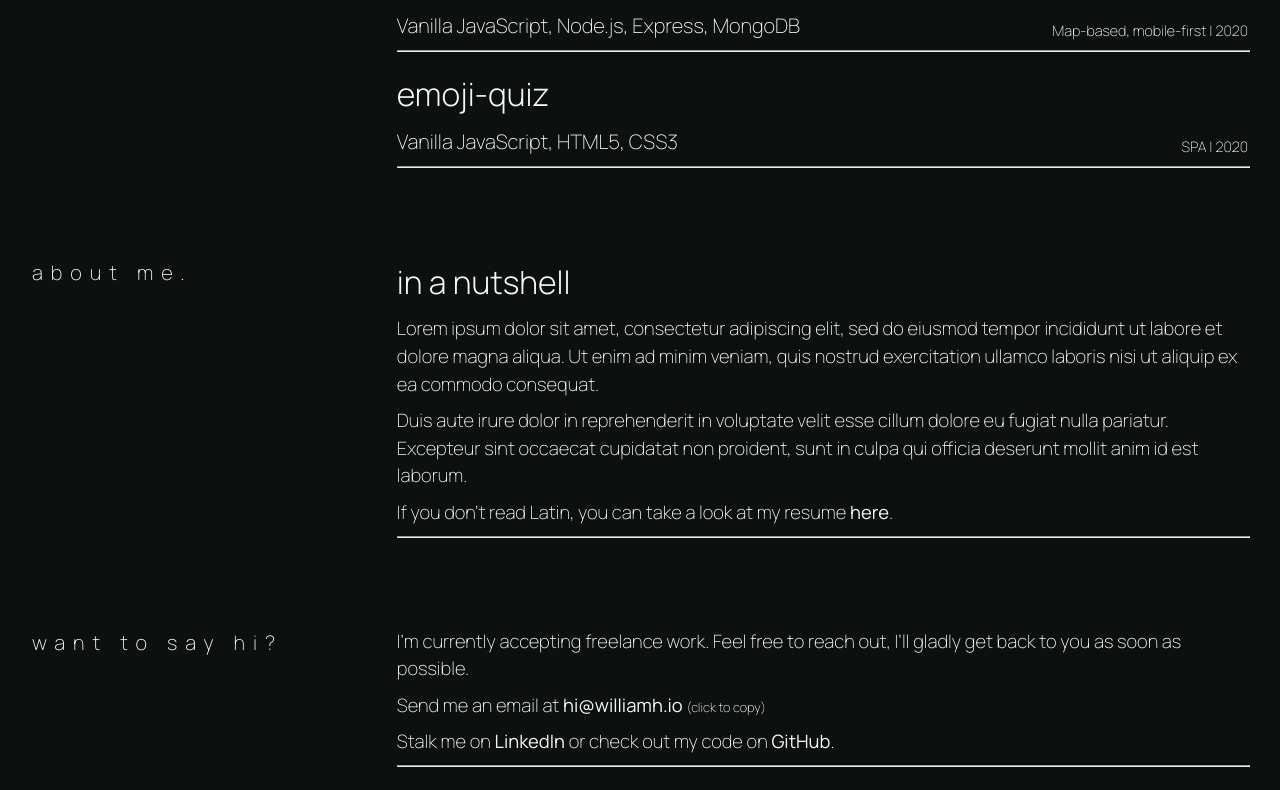
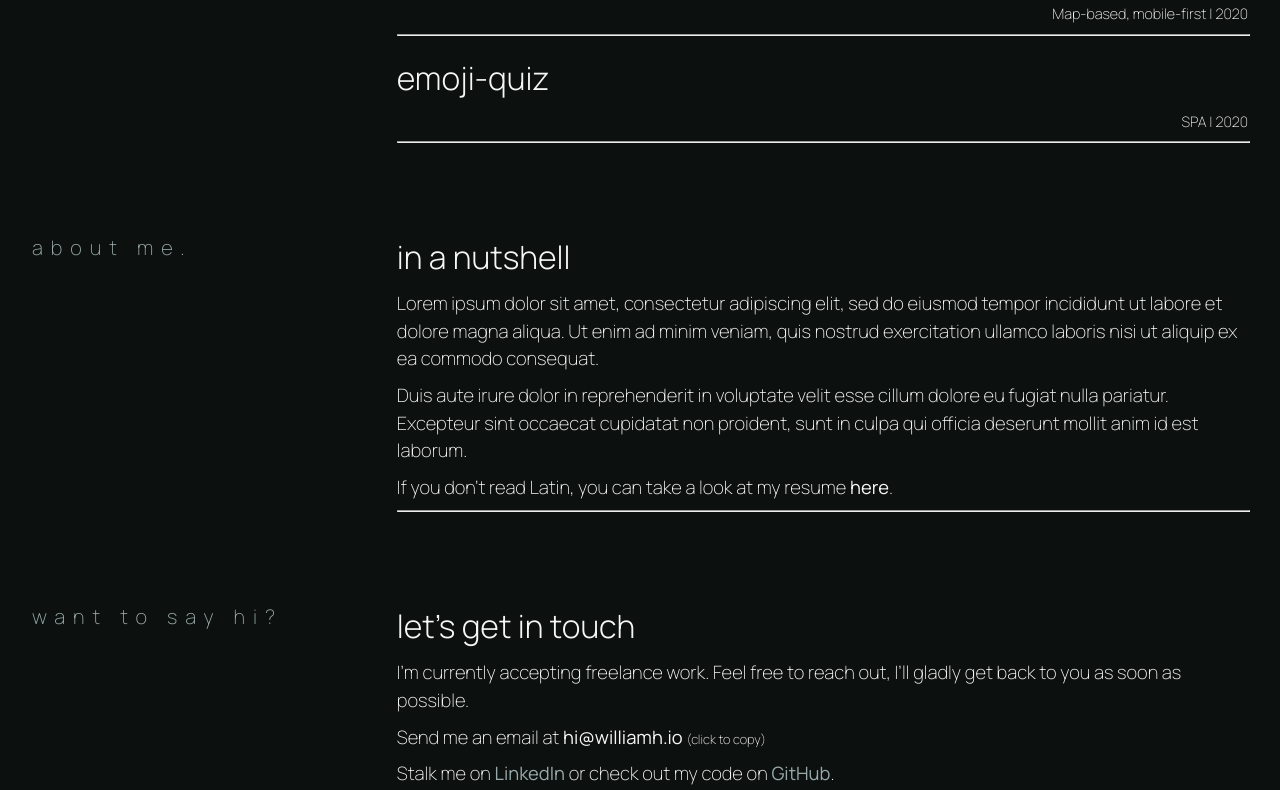
Before and after one commit to williamhzo/williamh.io, a React (Create React App) app: page / in a window 1280 px wide. Shown: the part 850-1640 px from the top of the page. Built offline with nearby package versions, Linux system fonts and the light colour scheme.

Commit message:
refactor css

```diff
--- a/src/Components/ContactInfo.jsx
+++ b/src/Components/ContactInfo.jsx
@@ -17,6 +17,7 @@ const ContactInfo = () => {
 
   return (
     <>
+      <h5 className="section__subtitle">let's get in touch</h5>
       <ul className="contact__info">
         <li className="contact__item">
           I’m currently accepting freelance work. Feel free to reach out, I’ll
--- a/src/Components/ProjectInfo.jsx
+++ b/src/Components/ProjectInfo.jsx
@@ -2,7 +2,7 @@ import React from 'react';
 
 const Project = ({ name, technologies, description, link }) => {
   return (
-    <div>
+    <div className='projects__hover'>
       <h5 className="section__subtitle">
         <a
           href={link}
@@ -14,7 +14,7 @@ const Project = ({ name, technologies, description, link }) => {
         </a>
       </h5>
       <div className="projects__description">
-        <p className="projects__technologies">{technologies}</p>
+        {/* <p className="projects__technologies">{technologies}</p> */}
         <p className="projects__info">{description}</p>
       </div>
       <hr className="content__separator"></hr>
--- a/src/styles/App.scss
+++ b/src/styles/App.scss
@@ -72,6 +72,7 @@ body {
   &__title {
     padding-right: 2rem;
     letter-spacing: 0.5rem;
+    color: $secondary-color;
   }
 
   &__subtitle {
--- a/src/styles/Contact.scss
+++ b/src/styles/Contact.scss
@@ -10,6 +10,7 @@
   &__link {
     position: relative;
     font-weight: 400;
+    color: $secondary-color;
     &::after {
       content: '';
       position: absolute;
--- a/src/styles/Footer.scss
+++ b/src/styles/Footer.scss
@@ -8,5 +8,6 @@
   align-items: center;
   &__credits {
     font-size: 0.75rem;
+    color: $secondary-color;
   }
 }
--- a/src/styles/Projects.scss
+++ b/src/styles/Projects.scss
@@ -1,13 +1,24 @@
 @import './App';
 
 .projects {
+  &__hover::after {
+    content: '';
+    transform: scale(1);
+  }
+
+  &__hover:hover::after {
+    transform: scale(1.1);
+    transition: all 0.2s ease;
+    transform-origin: center;
+  }
 
   &__description {
     margin-bottom: $component-margin / 4;
     font-family: 'manrope';
     font-weight: 200;
     display: flex;
-    justify-content: space-between;
+    // justify-content: space-between;
+    justify-content: flex-end;
     align-items: flex-end;
   }
 
```
Also changed, not shown: src/styles/Header.scss (line endings or trailing spaces).
